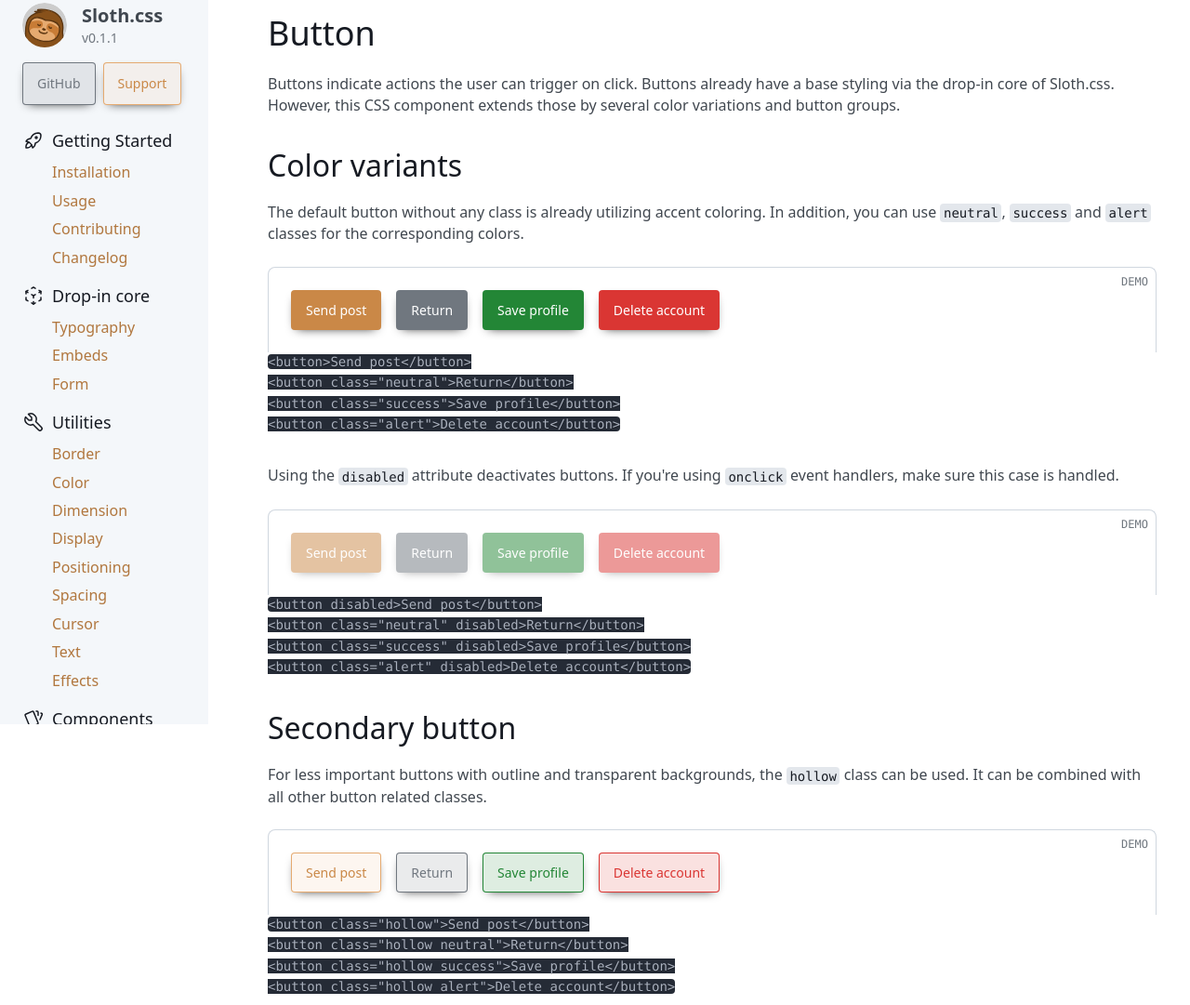
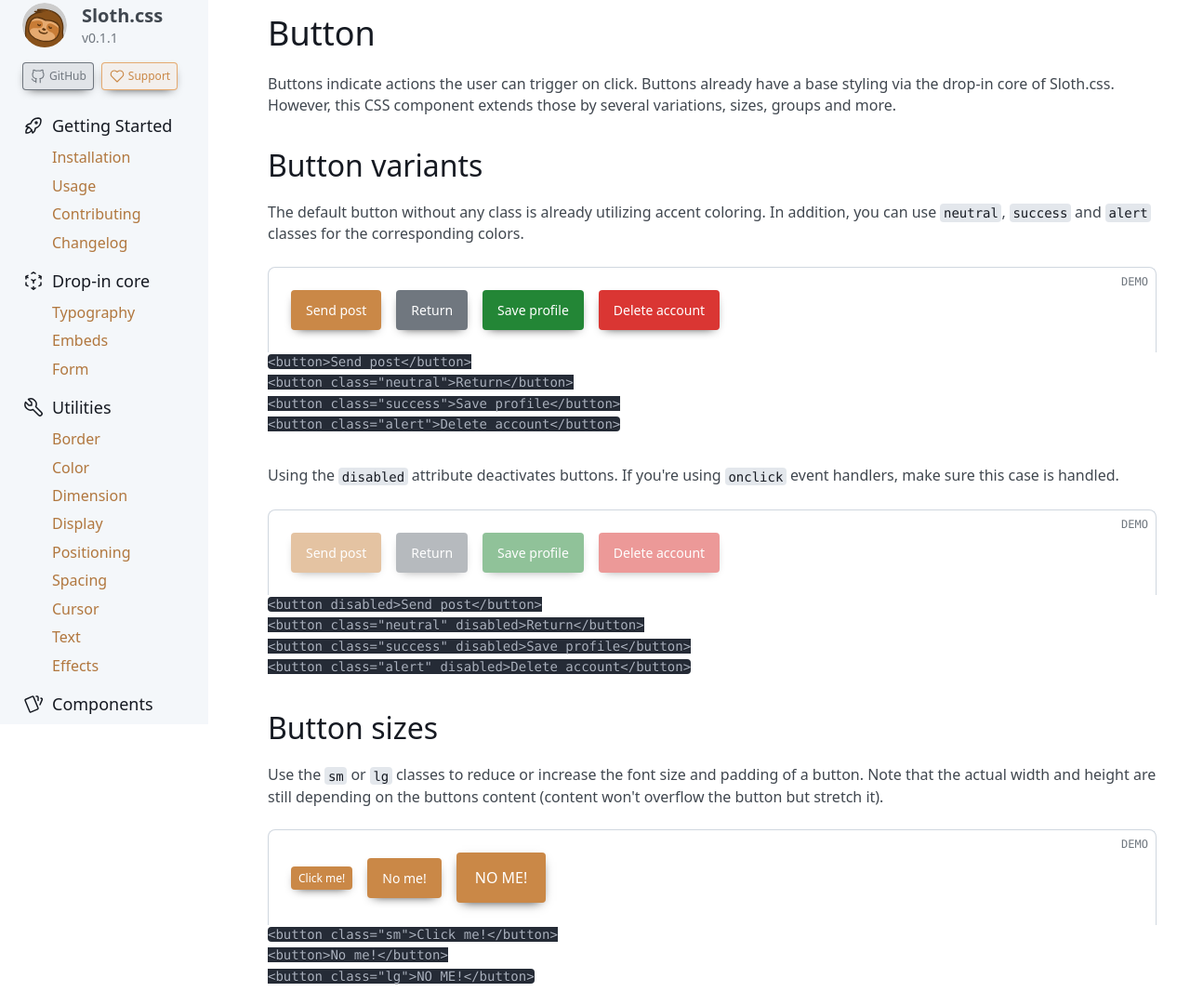
Before and after one commit to devmount/sloth.css, an Eleventy site: page docs/pages/components/button.md in a window 1280 px wide. Shown: the part 21-1102 px from the top of the page at 93% size. Built offline with nearby package versions, Linux system fonts and the light colour scheme; Eleventy itself is replaced by a stand-in of ours; code samples lack their colours; files that its build step writes are made by us from their sources.

Commit message:
➕ Button sizes

````diff
--- a/docs/_includes/default.njk
+++ b/docs/_includes/default.njk
@@ -46,8 +46,14 @@
           </div>
         </div>
         <div class="actions">
-          <a href="{{ repoUrl }}" target="_blank" class="button hollow neutral sm">GitHub</a>
-          <a href="{{ donationUrl }}" target="_blank" class="button hollow sm">Support</a>
+          <a href="{{ repoUrl }}" target="_blank" class="button hollow neutral sm">
+            <svg xmlns="http://www.w3.org/2000/svg" viewBox="0 0 24 24" class="icon"><path stroke="none" d="M0 0h24v24H0z" fill="none"/><path d="M9 19c-4.3 1.4 -4.3 -2.5 -6 -3m12 5v-3.5c0 -1 .1 -1.4 -.5 -2c2.8 -.3 5.5 -1.4 5.5 -6a4.6 4.6 0 0 0 -1.3 -3.2a4.2 4.2 0 0 0 -.1 -3.2s-1.1 -.3 -3.5 1.3a12.3 12.3 0 0 0 -6.2 0c-2.4 -1.6 -3.5 -1.3 -3.5 -1.3a4.2 4.2 0 0 0 -.1 3.2a4.6 4.6 0 0 0 -1.3 3.2c0 4.6 2.7 5.7 5.5 6c-.6 .6 -.6 1.2 -.5 2v3.5" /></svg>
+            GitHub
+          </a>
+          <a href="{{ donationUrl }}" target="_blank" class="button hollow sm">
+            <svg xmlns="http://www.w3.org/2000/svg" viewBox="0 0 24 24" class="icon"><path stroke="none" d="M0 0h24v24H0z" fill="none"/><path d="M19.5 12.572l-7.5 7.428l-7.5 -7.428a5 5 0 1 1 7.5 -6.566a5 5 0 1 1 7.5 6.572" /></svg>
+            Support
+          </a>
         </div>
       </header>
 
--- a/docs/assets/styles/docs.css
+++ b/docs/assets/styles/docs.css
@@ -56,6 +56,7 @@ body {
       }
       .actions {
         display: flex;
+        align-items: center;
         gap: .5rem;
       }
     }
--- a/docs/pages/components/button.md
+++ b/docs/pages/components/button.md
@@ -5,9 +5,9 @@ description: Button component of Sloth.css.
 
 ## Button
 
-Buttons indicate actions the user can trigger on click. Buttons already have a base styling via the drop-in core of Sloth.css. However, this CSS component extends those by several color variations and button groups.
+Buttons indicate actions the user can trigger on click. Buttons already have a base styling via the drop-in core of Sloth.css. However, this CSS component extends those by several variations, sizes, groups and more.
 
-### Color variants
+### Button variants
 
 The default button without any class is already utilizing accent coloring. In addition, you can use `neutral`, `success` and `alert` classes for the corresponding colors.
 
@@ -39,6 +39,22 @@ Using the `disabled` attribute deactivates buttons. If you're using `onclick` ev
 <button class="neutral" disabled>Return</button>
 <button class="success" disabled>Save profile</button>
 <button class="alert" disabled>Delete account</button>
+```
+
+### Button sizes
+
+Use the `sm` or `lg` classes to reduce or increase the font size and padding of a button. Note that the actual width and height are still depending on the buttons content (content won't overflow the button but stretch it).
+
+<div class="demo flex flex-wrap items-center gap-4">
+  <button class="sm">Click me!</button>
+  <button>No me!</button>
+  <button class="lg">NO ME!</button>
+</div>
+
+```html
+<button class="sm">Click me!</button>
+<button>No me!</button>
+<button class="lg">NO ME!</button>
 ```
 
 ### Secondary button
--- a/src/components/_button.css
+++ b/src/components/_button.css
@@ -10,7 +10,9 @@ a.button {
   box-shadow: black var(--shadow-float);
   box-sizing: border-box;
   color: white;
-  display: inline-block;
+  display: inline-flex;
+  align-items: center;
+  gap: .25em;
   font-family: inherit;
   font-size: .875rem;
   padding: .75rem 1rem;
@@ -22,6 +24,15 @@ a.button {
     var(--transition-transform);
   user-select: none;
   white-space: nowrap;
+
+  &.sm {
+    font-size: .75rem;
+    padding: .25rem .5rem;
+  }
+  &.lg {
+    font-size: 1rem;
+    padding: 1rem 1.25rem;
+  }
 
   &.neutral {
     background-color: var(--color-neutral);
@@ -162,6 +173,16 @@ a.button {
     cursor: not-allowed;
     opacity: .5;
   }
+
+  & > .icon {
+    width: 1.5em;
+    height: 1.5em;
+    fill: none;
+    stroke: currentColor;
+    stroke-width: 1.5;
+    stroke-linecap: round;
+    stroke-linejoin: round;
+  }
 }
 
 .button-group {
````
